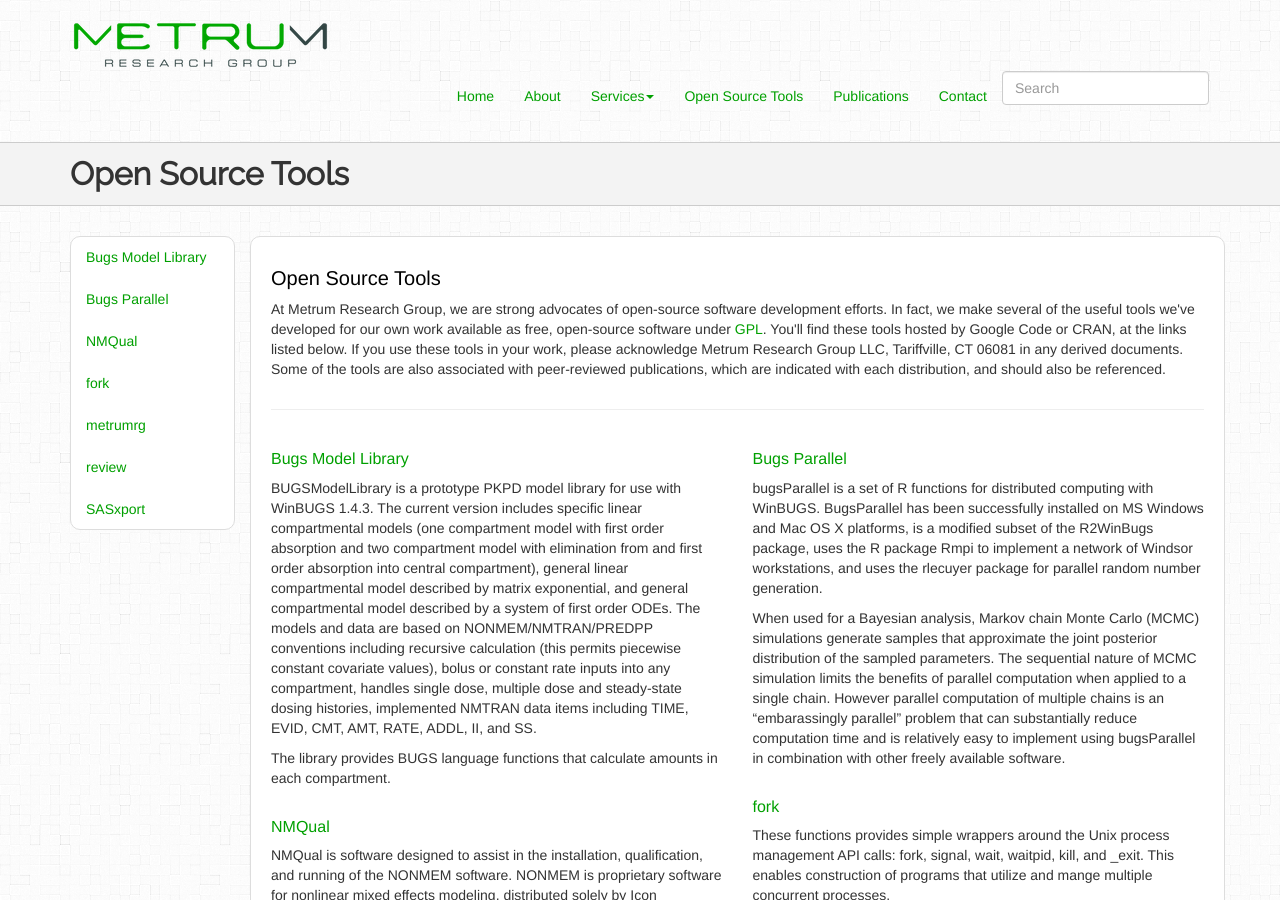
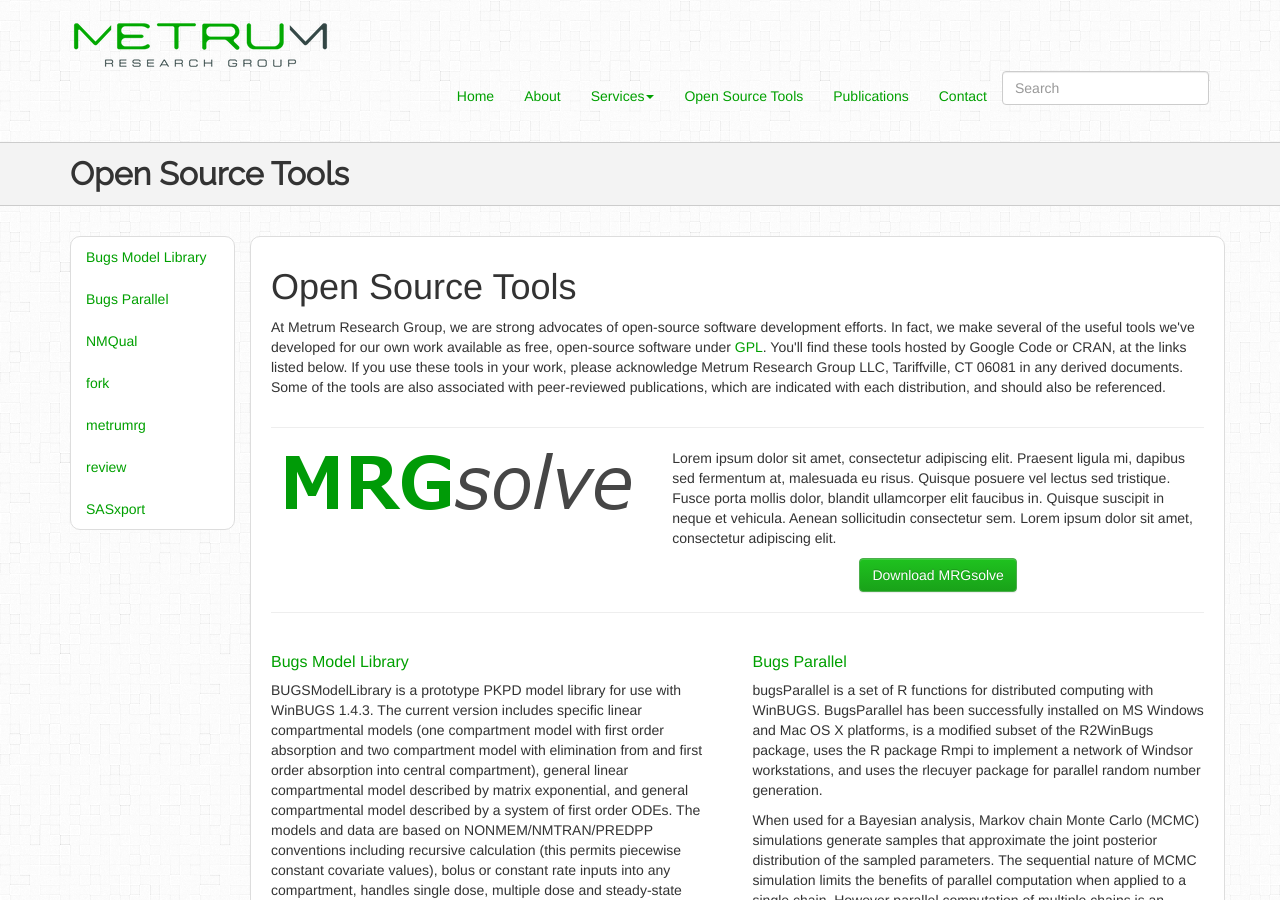
Before and after one commit to joehmetrum/joehmetrum.github.io, a Jekyll site: the page built from opensourcetools.html, in a window 1280 px wide and 900 px high. Built offline with Jekyll 4.4.1, drawn with Linux system fonts in a browser that asks for light colours; comment, search, counter and statistics services are not loaded.

Commit message:
mrgsolve added to opesourcetools

```diff
--- a/opensourcetools.html
+++ b/opensourcetools.html
@@ -26,9 +26,20 @@
                     <div class="row">
                         <div class="col-sm-12 col-md-12 col-lg-12">
 
-                            <h2 class="blackhead">Open Source Tools</h2>
+                            <h1 class="blackhead">Open Source Tools</h2>
                         <p>At Metrum Research Group, we are strong advocates of open-source software development efforts. In fact, we make several of the useful tools we've developed for our own work available as free, open-source software under <a href="http://www.gnu.org/copyleft/gpl.html" target="_blank">GPL</a>. You'll find these tools hosted by Google Code or CRAN, at the links listed below. If you use these tools in your work, please acknowledge Metrum Research Group LLC, Tariffville, CT 06081 in any derived documents. Some of the tools are also associated with peer-reviewed publications, which are indicated with each distribution, and should also be referenced.</p>
-            </div>
+                        </div>
+                    </div>
+                        <hr>
+                        <div class="row">
+                    <div class="col-sm-5 col-md-5 col-lg-5">
+                    <img class="img-responsive" src="/assets/img/mrgsolve.png" />
+                    </div>
+                    <div class="col-sm-7 col-md-7 col-lg-7">
+                        <p>Lorem ipsum dolor sit amet, consectetur adipiscing elit. Praesent ligula mi, dapibus sed fermentum at, malesuada eu risus. Quisque posuere vel lectus sed tristique. Fusce porta mollis dolor, blandit ullamcorper elit faucibus in. Quisque suscipit in neque et vehicula. Aenean sollicitudin consectetur sem. Lorem ipsum dolor sit amet, consectetur adipiscing elit.</p>
+
+                        <div style="text-align: center"><a href="/mrgsolve.html" class="btn btn-large btn-success">Download MRGsolve</a></div>
+                        </div>
           </div>
                 <hr>
           <div class="row">
```
